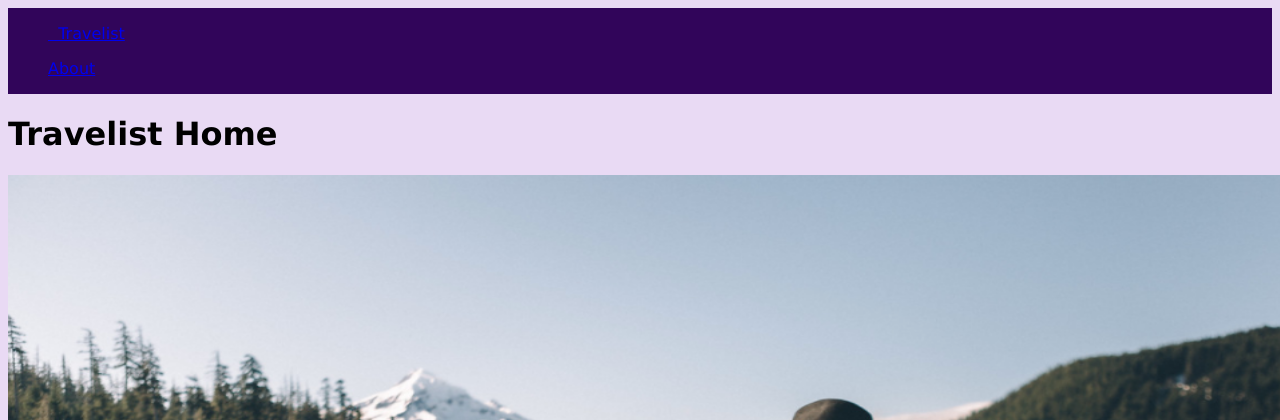
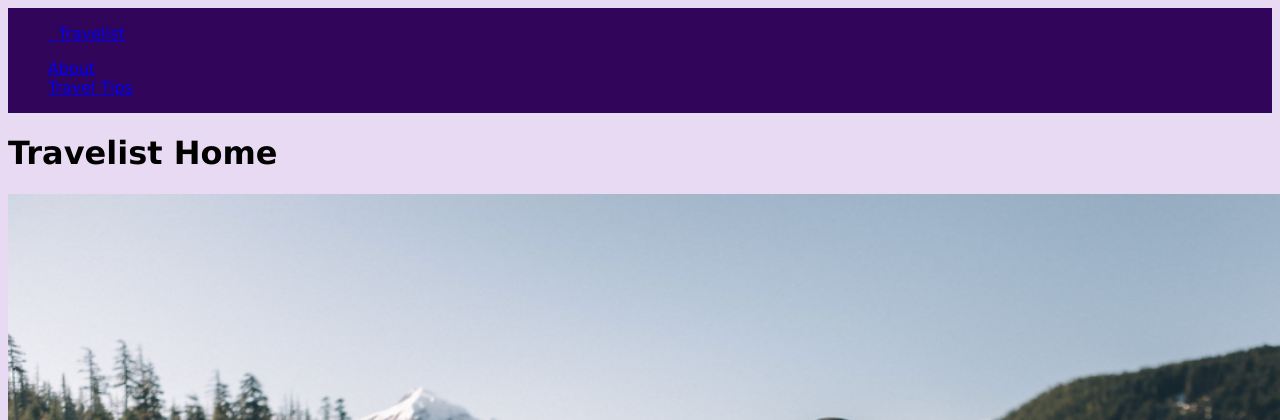
Before and after one commit to fjalafoo/Travelist, a Django app: page / in a window 1280 px wide; the page is wider, and only the part inside the window is pictured. Shown: the top 420 px of that part. Run offline with Django 4.2, Linux system fonts and the light colour scheme.

Commit message:
travel tips base

```diff
--- a/travelist/main_app/templates/base.html
+++ b/travelist/main_app/templates/base.html
@@ -21,6 +21,7 @@
                 </ul>
                 <ul class="right">
                     <li  class="navItems"><a href="{% url 'about' %}">About</a></li>
+                    <li  class="navItems"><a href="{% url 'tips' %}">Travel Tips</a></li>
 
 
                   </ul>
--- a/travelist/main_app/urls.py
+++ b/travelist/main_app/urls.py
@@ -4,5 +4,6 @@ from . import views
 urlpatterns = [
   path('', views.home, name='home'),
   path('about/', views.about, name='about'),
+   path('tips/', views.tips, name='tips'),
 
 ]
--- a/travelist/main_app/views.py
+++ b/travelist/main_app/views.py
@@ -16,3 +16,8 @@ def home(request):
 # Define the about view
 def about(request):
   return render(request, 'about.html')
+
+
+# Define the travel tips view
+def tips(request):
+  return render(request, 'tips.html')
```
Also changed, not shown: travelist/main_app/templates/tips.html (+17 -0 lines), travelist/main_app/templates/contact.html (line endings or trailing spaces).
